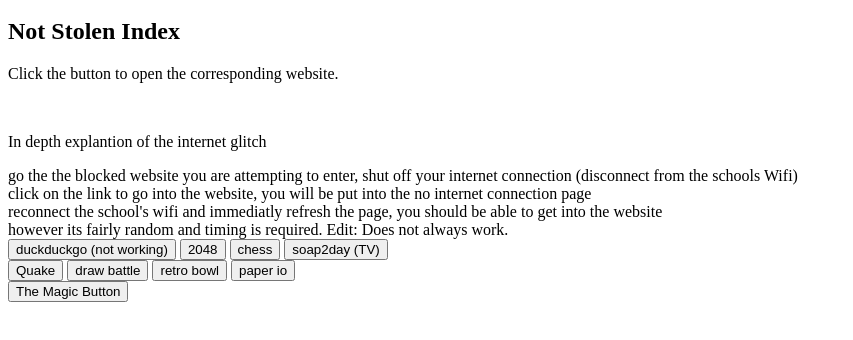
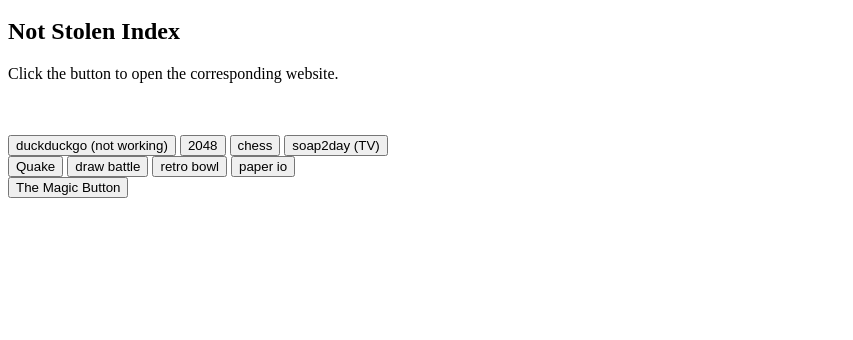
Before and after one commit to 1590404dw/browser, a plain HTML site: page index.html in a window 1280 px wide. Shown: the part 48-388 px from the top of the page, without its empty margins (0-853 px from the left). Drawn offline with Linux system fonts and the light colour scheme.

Commit message:
Update index.html

```diff
--- a/index.html
+++ b/index.html
@@ -5,11 +5,7 @@
 <h2>Not Stolen Index</h2>
 
 <p>Click the button to open the corresponding website.</p><br>
-  <p>In depth explantion of the internet glitch</p>
-  go the the blocked website you are attempting to enter, shut off your internet connection (disconnect from the schools Wifi)<br>
-  click on the link to go into the website, you will be put into the no internet connection page <br>
-  reconnect the school's wifi and immediatly refresh the page, you should be able to get into the website <br>
-  however its fairly random and timing is required. Edit: Does not always work.
+
 <br>
 <button onclick="myFunction()">duckduckgo (not working)</button>
 
```
